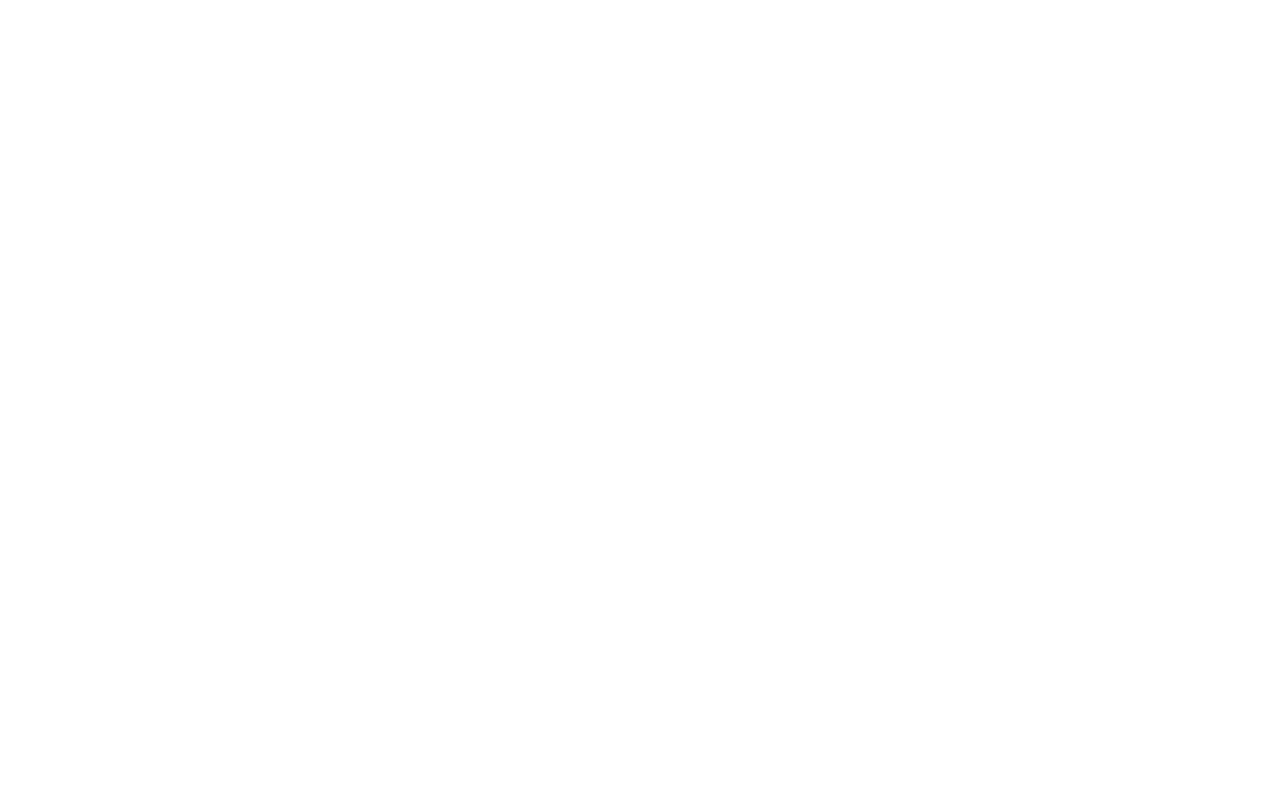
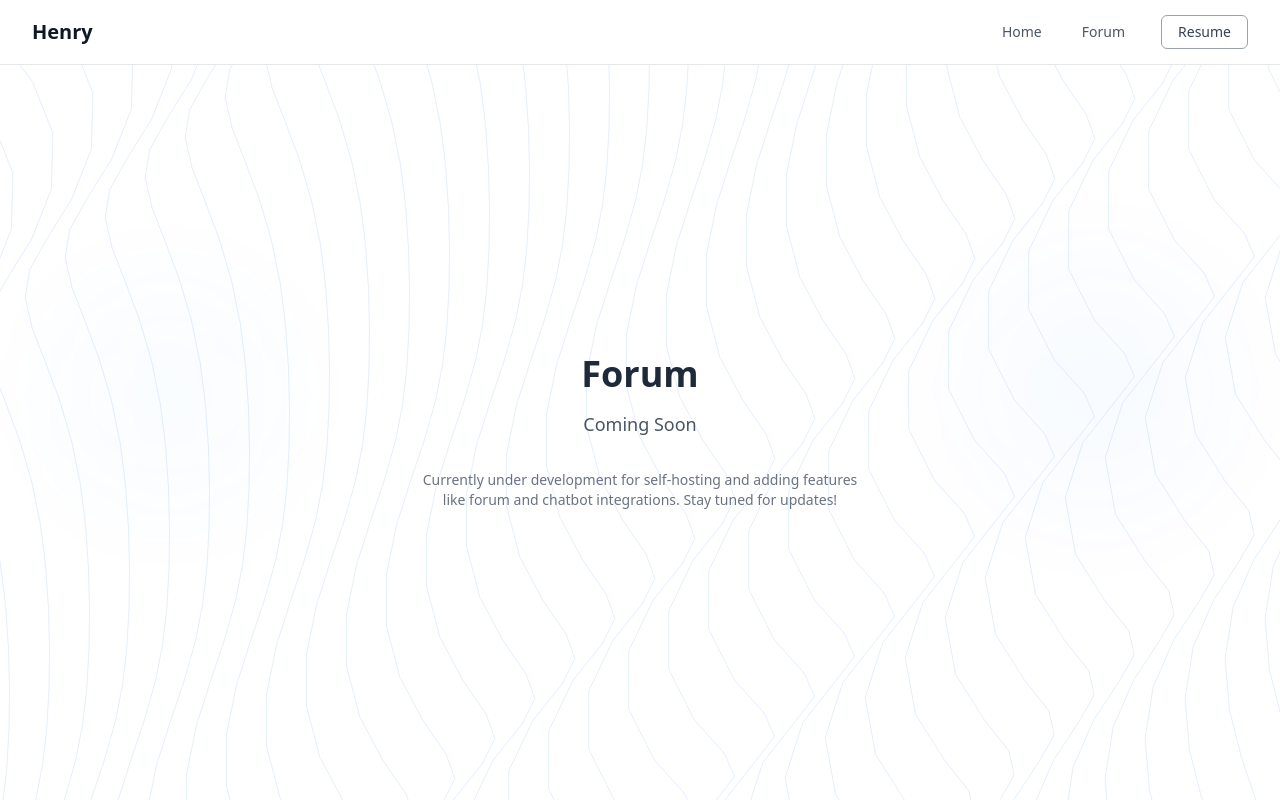
Before and after one commit to Hyhen115/personal-website, a React (Vite) app: page /#/forum in a window 1280 px wide. Built offline with nearby package versions, Linux system fonts and the light colour scheme; the HTML template or start-up script is replaced by a standard one.

Commit message:
update hash router

```diff
--- a/src/App.jsx
+++ b/src/App.jsx
@@ -1,15 +1,15 @@
-import { BrowserRouter, Routes, Route } from "react-router-dom";
+import { HashRouter, Routes, Route } from "react-router-dom";
 import Home from "./pages/Home";
 import Forum from "./pages/Forum";
 
 function App() {
   return (
-    <BrowserRouter basename="/personal-website">
+    <HashRouter>
       <Routes>
         <Route path="/" element={<Home />} />
         <Route path="/forum" element={<Forum />} />
       </Routes>
-    </BrowserRouter>
+    </HashRouter>
   );
 }
 
--- a/src/pages/Forum.jsx
+++ b/src/pages/Forum.jsx
@@ -4,8 +4,8 @@ import SharedBackground from "../components/ui/background";
 import CustomCursor from "../components/common/custom_cursor";
 
 const menuItems = [
-  { label: "Home", href: "/personal-website/" },
-  { label: "Forum", href: "/personal-website/forum" },
+  { label: "Home", href: "#/" },
+  { label: "Forum", href: "#/forum" },
 ];
 
 export default function Forum() {
--- a/src/pages/Home.jsx
+++ b/src/pages/Home.jsx
@@ -43,8 +43,8 @@ const navItems = [
 ];
 
 const menuItems = [
-  { label: "Home", href: "/personal-website/" },
-  { label: "Forum", href: "/personal-website/forum" },
+  { label: "Home", href: "#/" },
+  { label: "Forum", href: "#/forum" },
 ];
 
 export default function Home() {
```
